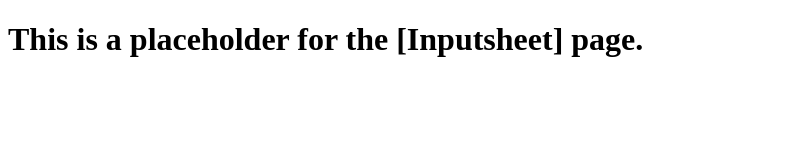
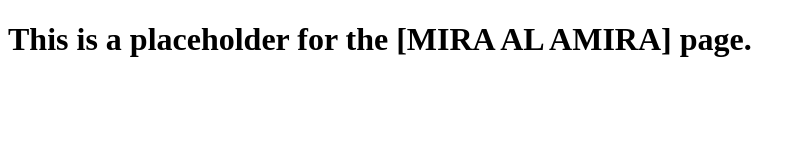
Before and after one commit to Orhanelturk/Orhan3, a website: page InputSheet.html in a window 1280 px wide. Shown: the whole page, without its empty margins (0-806 px from the left). Drawn offline with Linux system fonts and the light colour scheme.

Commit message:
Update InputSheet.html

```diff
--- a/InputSheet.html
+++ b/InputSheet.html
@@ -4,6 +4,6 @@
     <title>Placeholder</title>
 </head>
 <body>
-    <h1>This is a placeholder for the [Inputsheet] page.</h1>
+    <h1>This is a placeholder for the [MIRA AL AMIRA] page.</h1>
 </body>
 </html>
```
